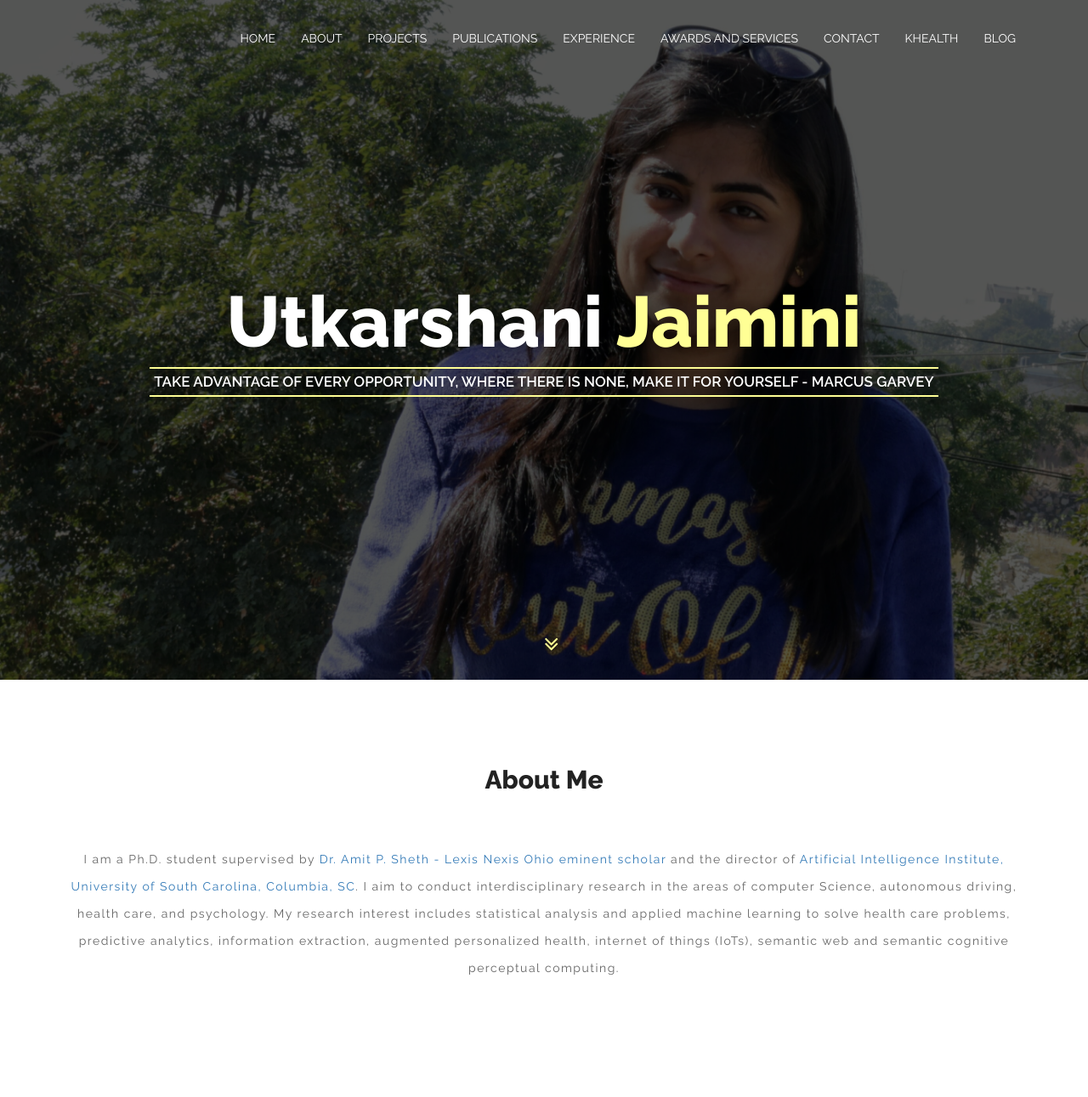
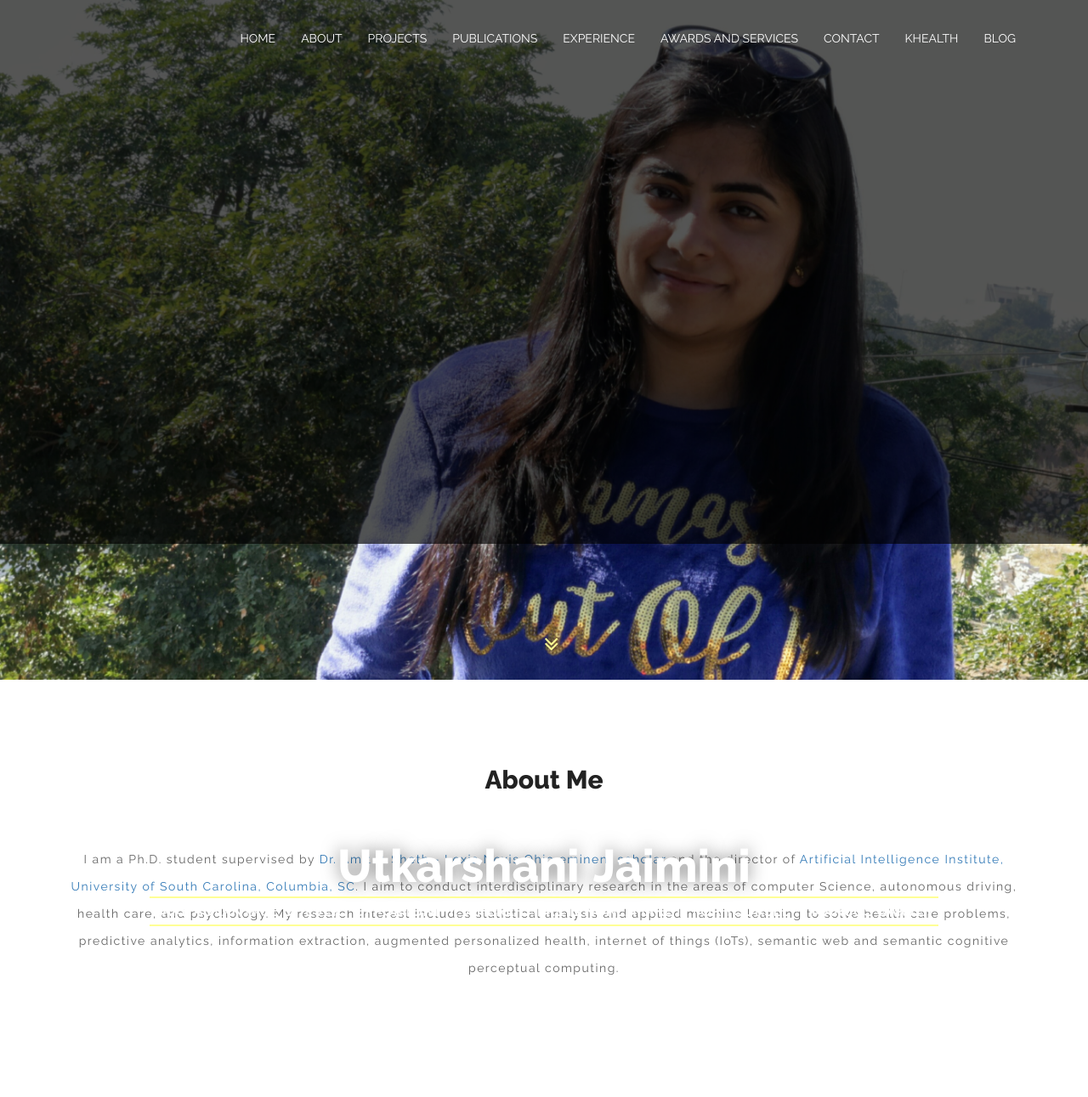
Before and after one commit to utkarshani/utkarshani.github.io, a PHP site: page / in a window 1280 px wide. Shown: the top 1291 px of the page at 85% size. Run offline with PHP 8.4, Linux system fonts and the light colour scheme; some libraries are stand-ins or nearby versions.

Commit message:
Update style.css

```diff
--- a/assets/css/style.css
+++ b/assets/css/style.css
@@ -225,9 +225,9 @@ a.logo {
 .mid-overlay{
 	background: rgba(0, 0, 0, 0.66) none repeat scroll 0 0;
 	content: "";
-	height: 100%;
+	height: 80%;
 	left: 0;
-	position: absolute;
+	position: relative;
 	top: 0;
 	width: 100%;
 }
@@ -249,7 +249,7 @@ a.logo {
 }
 .mid-content h1 {
 	color: #FFFFFF;
-	font-size: 84px;
+	font-size: 54px;
 	max-width: 900px;
 	margin-top: 0;
 	margin-bottom: .6rem;
@@ -259,7 +259,7 @@ a.logo {
 	font-weight: 800;
 }
 .mid-content h1 span {
-	color: #ffff95;
+	color: #FFFFFF;
 	max-width: 900px;
 	margin-top: 0;
 	margin-bottom: .6rem;
```
